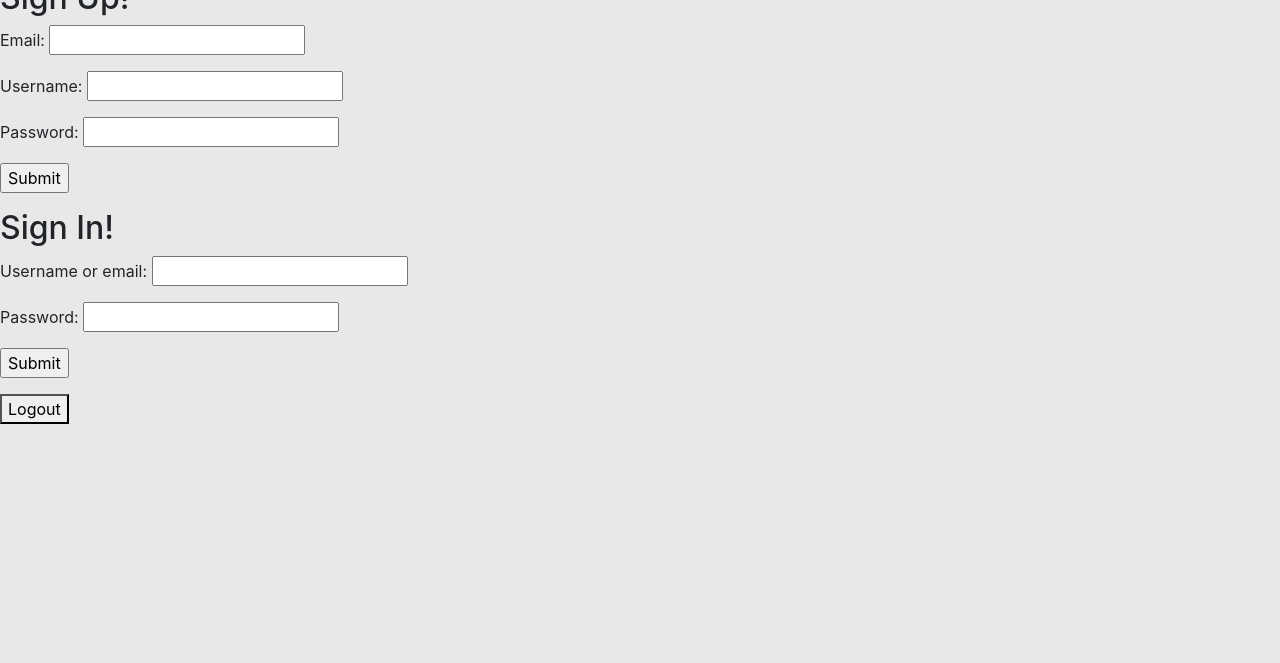
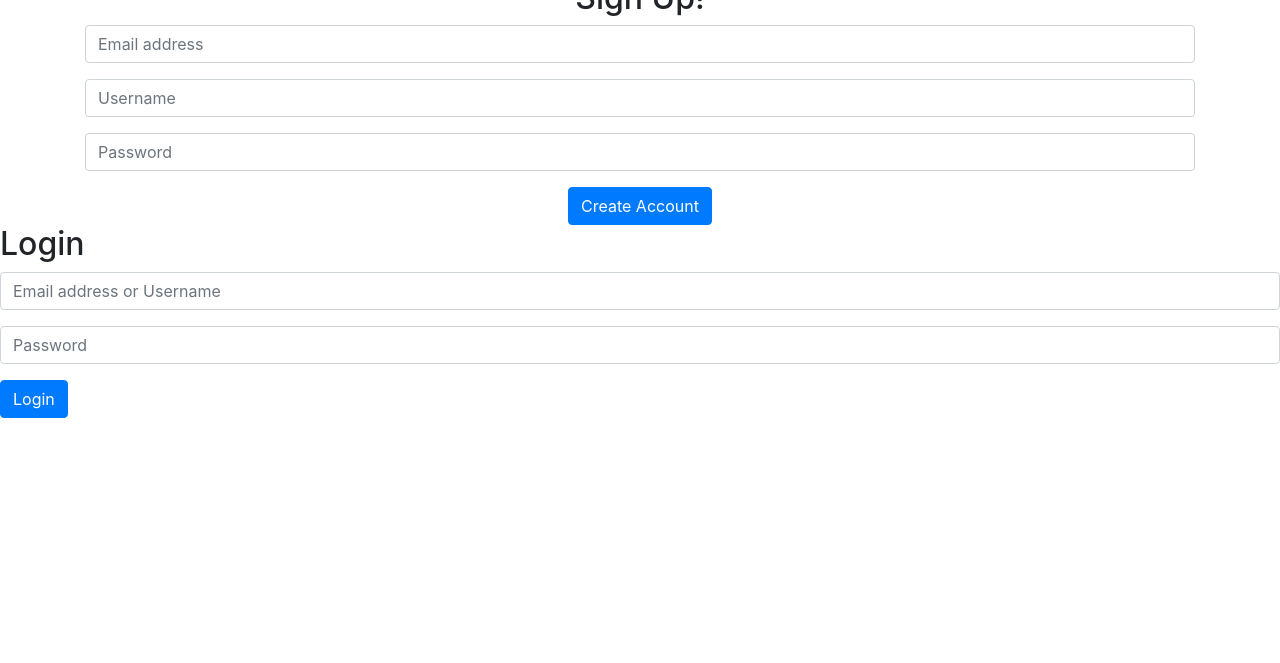
Before and after one commit to sunniraleigh/sg-movie-tracker, a Flask app: page /login in a window 1280 px wide. Shown: the part 137-800 px from the top of the page. Run offline with Flask 2, Linux system fonts and the light colour scheme; some libraries are stand-ins or nearby versions.

Commit message:
reorganize login page

```diff
--- a/static/css/styles.css
+++ b/static/css/styles.css
@@ -8,9 +8,9 @@ img {
     height: auto;
 }
 
-body {
+/* body {
     background-color: #e8e8e8;
-}
+} */
 
 .movie-title {
     font-family: Helvetica Neue;
--- a/templates/base.html
+++ b/templates/base.html
@@ -41,10 +41,6 @@
                         <li class="nav-item">
                             <a class="nav-link" href="/">Home</a>
                         </li>
-                        <!-- Login -->
-                        <li class="nav-item">
-                            <a class="nav-link" href="/login">Login</a>
-                        </li>
                         <!-- User profile -->
                         <li class="nav-item">
                             <a class="nav-link" href="/user_profile">Profile</a>
--- a/templates/login_page.html
+++ b/templates/login_page.html
@@ -1,42 +1,42 @@
 {% extends 'base.html' %}
 {% block title %} Studio Ghibli Movie Tracker {% endblock %}
 {% block body %}
-<div>
+<div class="container text-center">
+    <div class="row">
+        <!-- Create an account form -->
+        </div class="col">
             <h2>Sign Up!</h2>
             <form id="create-account-form" action="/create_account" method="POST">
-        <p>
-            Email: <input id="create-account-email" type="text" name="email">
-        </p>
-        <p>
-            Username: <input id="create-account-username" type="text" name="username">
-        </p>
-        <p>
-            Password: <input id="create-account-password" type="text" name="password">
-        </p>
-        <p>
-            <input type="submit">
-        </p>
+                <div class="form-group">
+                    <label for="create-account-email" class="sr-only">Email address</label>
+                    <input type="email" id="create-account-email" class="form-control" placeholder="Email address" name="email">
+                </div>
+                <div class="form-group">
+                    <label for="create-account-username" class="sr-only">Username</label>
+                    <input type="username" id="create-account-username" class="form-control" placeholder="Username" name="username">
+                </div>
+                <div class="form-group">
+                    <label for="create-account-password" class="sr-only">Password</label>
+                    <input type="password" id="create-account-password" class="form-control" placeholder="Password" name="password">
+                </div>
+                <button type="submit" class="btn btn-primary">Create Account</button>
             </form>
         </div>
-<div>
-    <h2>Sign In!</h2>
-    <form id="login-form" action='/login' method='POST'>
-        <p>
-            Username or email: <input id="login-username-email" type="text" name="username_email">
-        </p>
-        <p>
-            Password: <input id="login-password" type="password" name="password">
-        </p>
-        <p>
-            <input type="submit">
-        </p>
-
-
+        <!-- Login form -->
+        </div class="col">
+            <h2>Login</h2>
+            <form id="login-form" action="/login" method="POST">
+                <div class="form-group">
+                    <label for="login-username-email" class="sr-only">Email address</label>
+                    <input type="text" id="login-username-email" class="form-control" placeholder="Email address or Username" name="username_email">
+                </div>
+                <div class="form-group">
+                    <label for="login-password" class="sr-only">Password</label>
+                    <input type="password" id="login-password" class="form-control" placeholder="Password" name="password">
+                </div>
+                <button type="submit" class="btn btn-primary">Login</button>
             </form>
         </div>
-<div>
-    <form action="/logout" method="Post">
-        <button>Logout</button>
-    </form>
+    </div>
 </div>
 {% endblock %}
```
Also changed, not shown: templates/movie_details.html (+4 -5 lines). Lines whose indentation alone changed are shown as unchanged.
